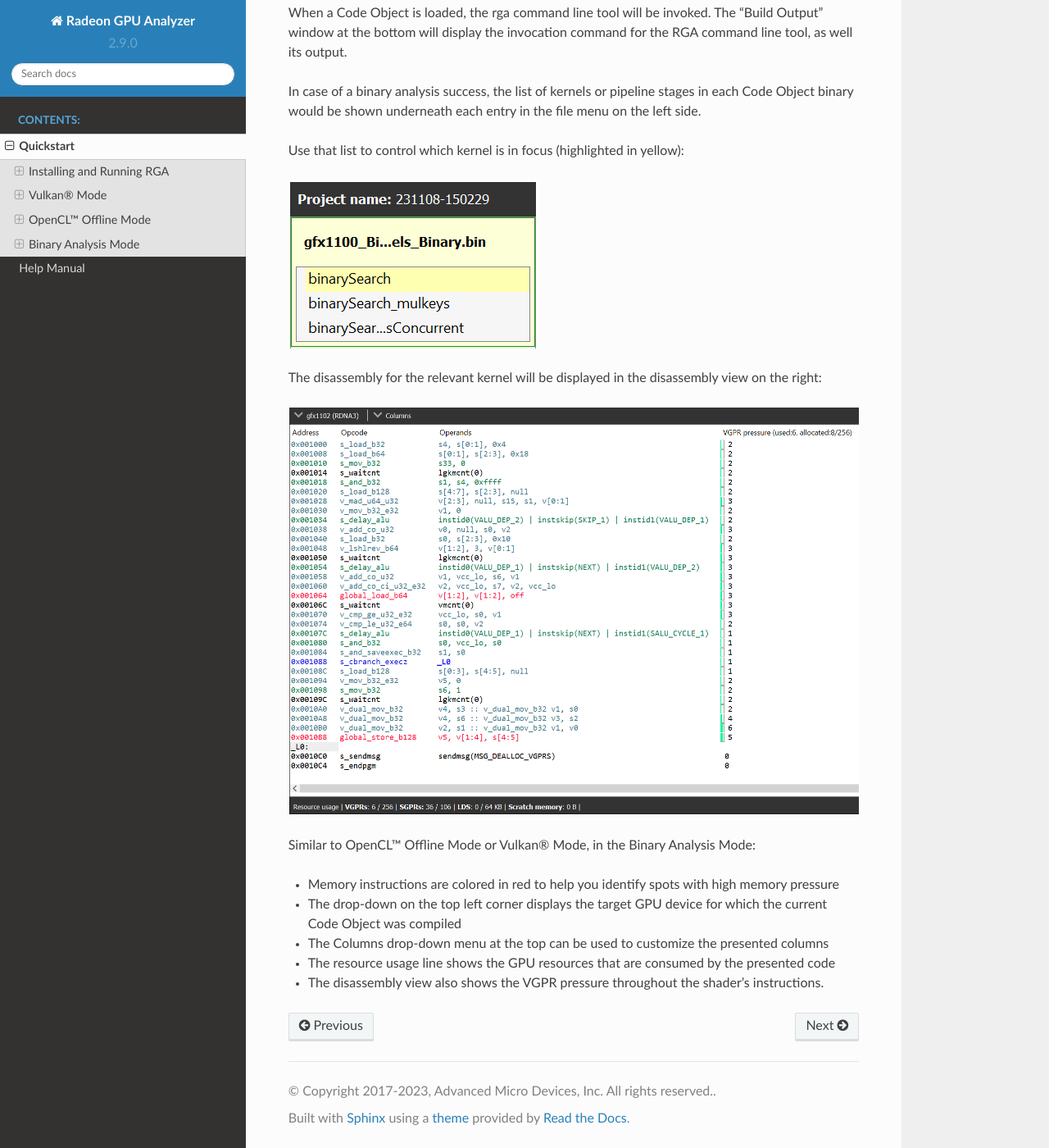
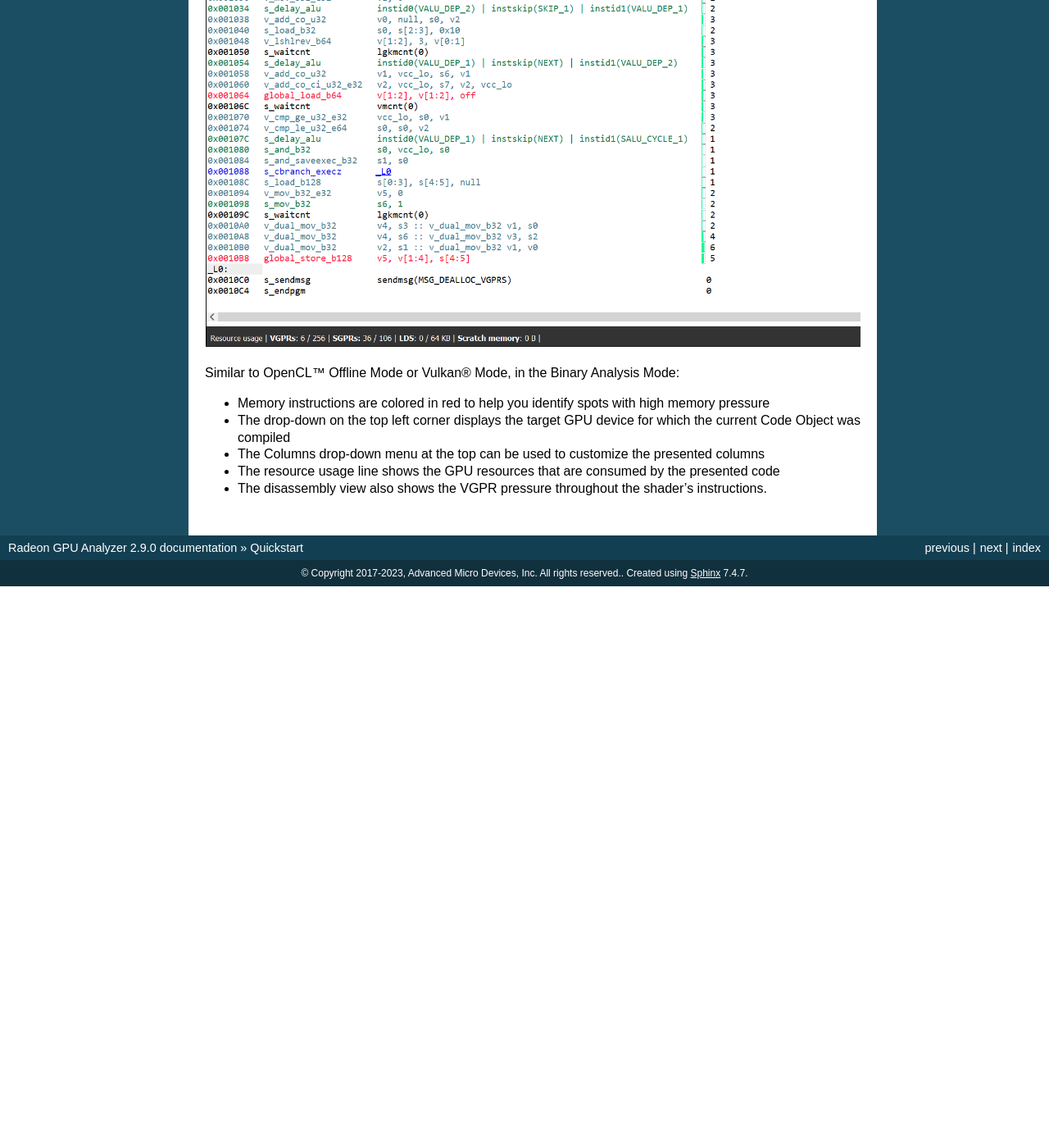
Before and after one commit to GPUOpen-Tools/radeon_gpu_analyzer, a Sphinx documentation site: the page built from documentation/source/quickstart.rst, in a window 1280 px wide and 1400 px high, scrolled down 12786 px. Shown: the whole window at 82% size. Built offline with Sphinx 7.4.7, drawn with Linux system fonts in a browser that asks for light colours; formulas are drawn with MathJax 3; after the commit the page ends 13501 px from its top, so only the background shows below that; some of the changed lines change nothing that is shown; some of the changed text lies outside the part shown.

Commit message:
Additional updates for 2.9 release.

```diff
--- a/documentation/source/conf.py
+++ b/documentation/source/conf.py
@@ -31,12 +31,7 @@
 # Add any Sphinx extension module names here, as strings. They can be
 # extensions coming with Sphinx (named 'sphinx.ext.*') or your custom
 # ones.
-extensions = ['sphinx.ext.autodoc',
-              'sphinx.ext.doctest',
-              'sphinx.ext.imgmath',
-              'sphinx.ext.ifconfig',
-              'sphinx.ext.githubpages',
-              'sphinx_rtd_theme']
+extensions = []
 
 # Add any paths that contain templates here, relative to this directory.
 templates_path = ['_templates']
@@ -69,12 +64,12 @@
 #
 # This is also used if you do content translation via gettext catalogs.
 # Usually you set "language" from the command line for these cases.
-language = None
+language = 'en'
 
 # List of patterns, relative to source directory, that match files and
 # directories to ignore when looking for source files.
 # This patterns also effect to html_static_path and html_extra_path
-exclude_patterns = []
+exclude_patterns = ["[A-Z]*.rst"]
 
 # The name of the Pygments (syntax highlighting) style to use.
 pygments_style = 'sphinx'
@@ -88,7 +83,7 @@
 # The theme to use for HTML and HTML Help pages.  See the documentation for
 # a list of builtin themes.
 #
-html_theme = 'sphinx_rtd_theme'
+html_theme = 'classic'
 
 # Theme options are theme-specific and customize the look and feel of a theme
 # further.  For a list of options available for each theme, see the
```
